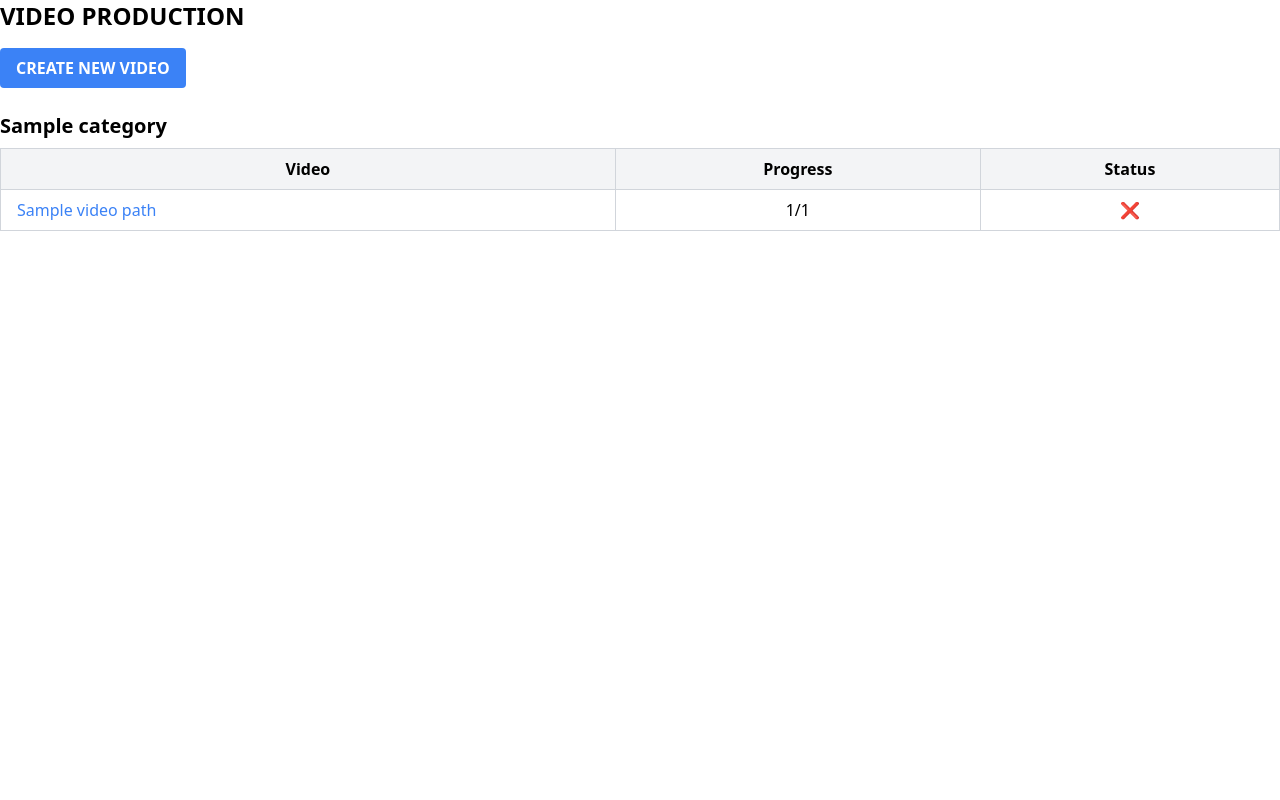
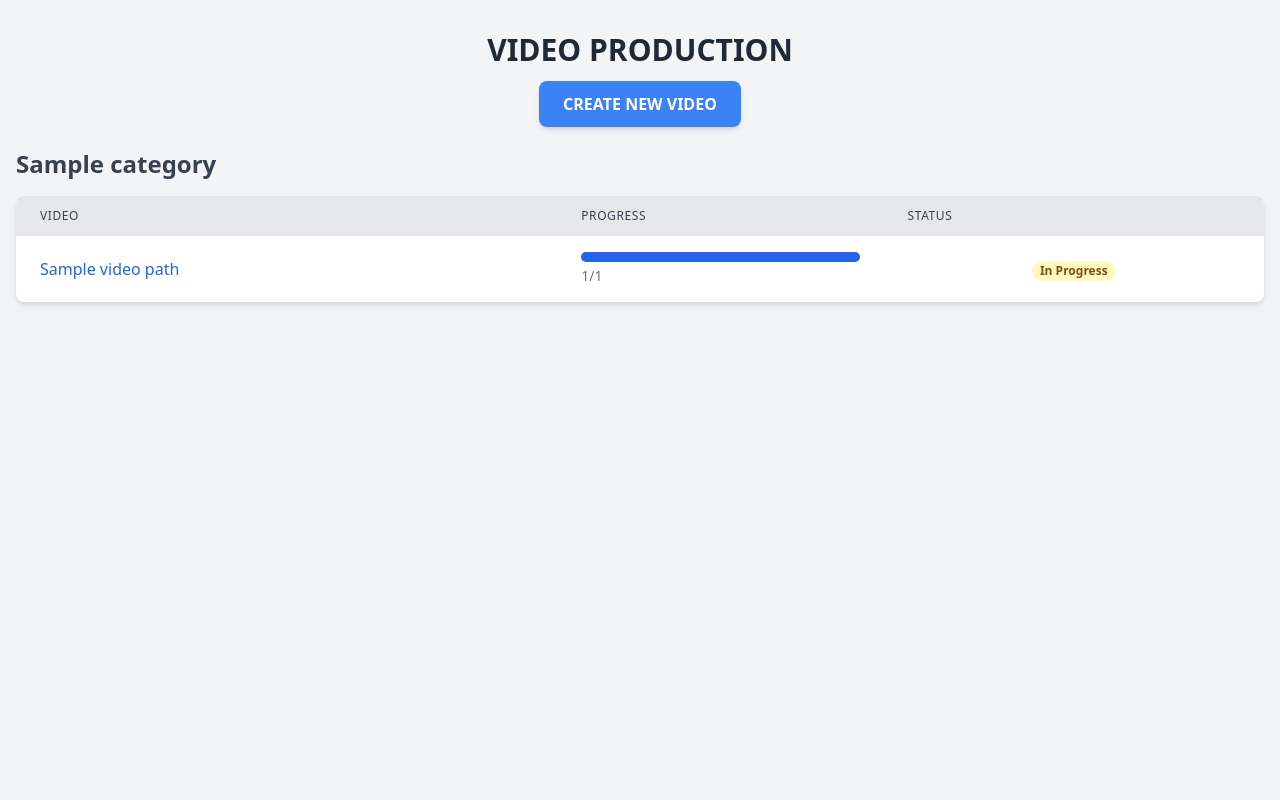
Before and after one commit to Brunvelop/autovid, a FastAPI app: template templates/index.html in a window 1280 px wide. Run offline with FastAPI, Linux system fonts and the light colour scheme; the template is opened without the code that fills it: most values are stand-ins (such as "Sample title", 1, 10 or a date in 2020); some libraries are stand-ins or nearby versions.

Commit message:
Feat: improve index ui

```diff
--- a/templates/index.html
+++ b/templates/index.html
@@ -6,41 +6,58 @@
     <script src="https://cdn.tailwindcss.com"></script>
     <script src="https://unpkg.com/htmx.org@2.0.2"></script>
 </head>
-<body>
-    <h1 class="text-2xl font-bold mb-4">VIDEO PRODUCTION</h1>
-    <div class="mb-6">
-        <a href="/create/text" class="bg-blue-500 hover:bg-blue-700 text-white font-bold py-2 px-4 rounded mr-2 inline-block">
+<body class="bg-gray-100 min-h-screen">
+    <div class="container mx-auto px-4 py-8">
+        <h1 class="text-3xl font-bold mb-6 text-center text-gray-800">VIDEO PRODUCTION</h1>
+        <div class="mb-8 text-center">
+            <a href="/create/video" class="bg-blue-500 hover:bg-blue-700 text-white font-bold py-3 px-6 rounded-lg shadow-md transition duration-300 ease-in-out transform hover:-translate-y-1 hover:scale-110">
                 CREATE NEW VIDEO
             </a>
         </div>
         {% for category, videos in global_status.items() %}
-        <h2 class="text-xl font-semibold mt-6 mb-2">{{ category }}</h2>
-        <table class="w-full border-collapse border border-gray-300">
+            <div class="mb-8">
+                <h2 class="text-2xl font-semibold mb-4 text-gray-700">{{ category }}</h2>
+                <div class="bg-white shadow-md rounded-lg overflow-hidden">
+                    <table class="w-full">
                         <thead>
-                <tr class="bg-gray-100">
-                    <th class="border border-gray-300 px-4 py-2">Video</th>
-                    <th class="border border-gray-300 px-4 py-2">Progress</th>
-                    <th class="border border-gray-300 px-4 py-2">Status</th>
+                            <tr class="bg-gray-200 text-gray-700">
+                                <th class="px-6 py-3 text-left text-xs font-medium uppercase tracking-wider">Video</th>
+                                <th class="px-6 py-3 text-left text-xs font-medium uppercase tracking-wider">Progress</th>
+                                <th class="px-6 py-3 text-left text-xs font-medium uppercase tracking-wider">Status</th>
                             </tr>
                         </thead>
-            <tbody>
+                        <tbody class="divide-y divide-gray-200">
                             {% for video_path, status in videos.items() %}
-                <tr class="{% if status['completed'] %}bg-green-100{% else %}bg-white{% endif %}">
-                    <td class="border border-gray-300 px-4 py-2">
-                        <a href="{{ url_for('show_storyboard', short_category=category, short_num=video_path.name) }}" class="text-blue-500 hover:underline">
+                            <tr class="{% if status['completed'] %}bg-green-50{% else %}hover:bg-gray-50{% endif %}">
+                                <td class="px-6 py-4 whitespace-nowrap">
+                                    <a href="{{ url_for('show_storyboard', short_category=category, short_num=video_path.name) }}" class="text-blue-600 hover:text-blue-900 font-medium">
                                         {{ video_path.name }}
                                     </a>
                                 </td>
-                    <td class="border border-gray-300 px-4 py-2 text-center">
-                        {{ status['images_completed'].count(True) }}/{{ status['images_completed']|length }}
+                                <td class="px-6 py-4 whitespace-nowrap">
+                                    <div class="w-full bg-gray-200 rounded-full h-2.5 dark:bg-gray-700">
+                                        <div class="bg-blue-600 h-2.5 rounded-full" style="width: {{ (status['images_completed'].count(True) / status['images_completed']|length) * 100 }}%"></div>
+                                    </div>
+                                    <span class="text-sm text-gray-500 mt-1 block">{{ status['images_completed'].count(True) }}/{{ status['images_completed']|length }}</span>
                                 </td>
-                    <td class="border border-gray-300 px-4 py-2 text-center">
-                        {{ '✔️' if status['completed'] else '❌' }}
+                                <td class="px-6 py-4 whitespace-nowrap text-center">
+                                    {% if status['completed'] %}
+                                        <span class="px-2 inline-flex text-xs leading-5 font-semibold rounded-full bg-green-100 text-green-800">
+                                            Completed
+                                        </span>
+                                    {% else %}
+                                        <span class="px-2 inline-flex text-xs leading-5 font-semibold rounded-full bg-yellow-100 text-yellow-800">
+                                            In Progress
+                                        </span>
+                                    {% endif %}
                                 </td>
                             </tr>
                             {% endfor %}
                         </tbody>
                     </table>
+                </div>
+            </div>
         {% endfor %}
+    </div>
 </body>
 </html>
```
Lines whose indentation alone changed are shown as unchanged.
